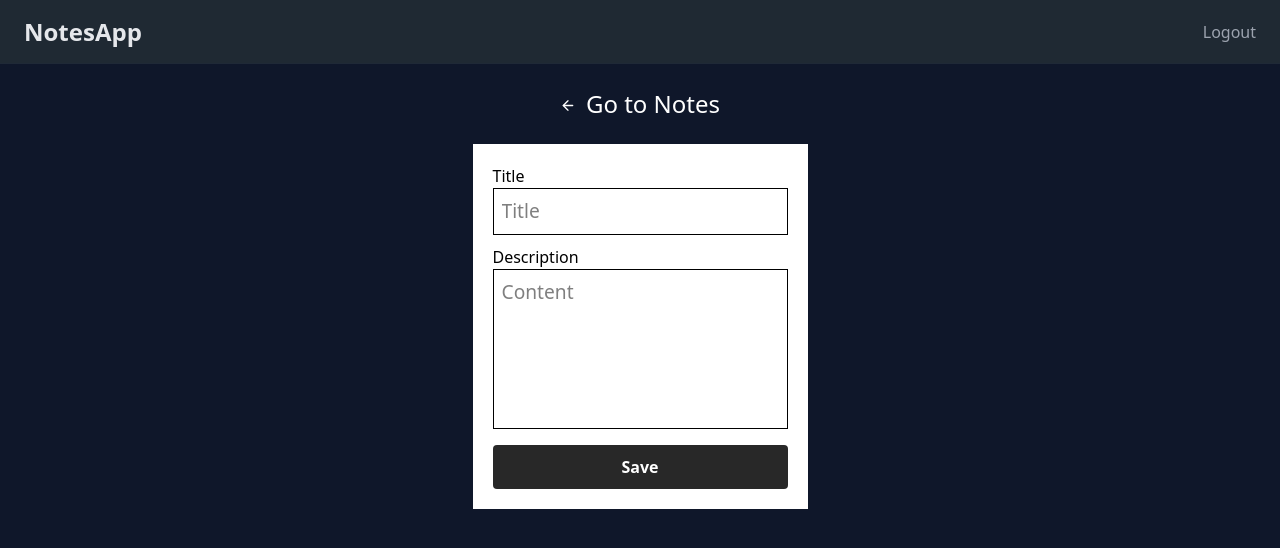
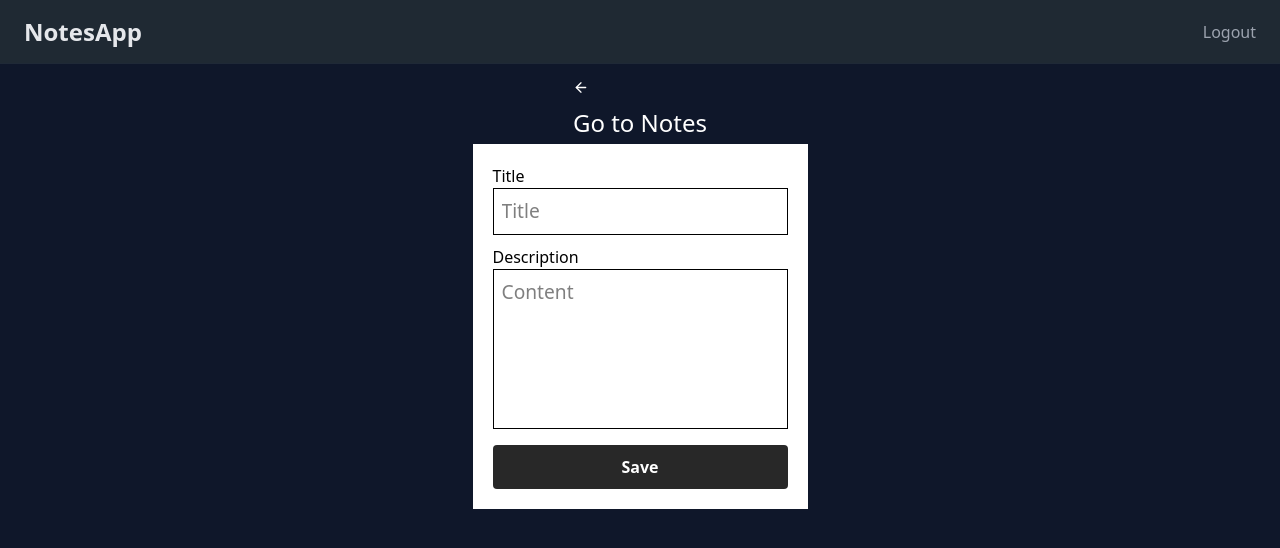
Before and after one commit to donald-hub/notes-app-frontend, a React (Vite) app: page /create in a window 1280 px wide. Shown: the top 548 px of the page. Built offline with nearby package versions, Linux system fonts and the light colour scheme; sample sign-in values are in the browser's storage; the HTML template or start-up script is replaced by a standard one.

Commit message:
go to notes

```diff
--- a/src/pages/createPage.jsx
+++ b/src/pages/createPage.jsx
@@ -44,8 +44,8 @@ const createPage = () => {
     <Navbar />
     <div className={styles.authPage}>
     <div className={styles.header}>
-      <Link to="/" ><ArrowLeftIcon className={styles.backIcon}/></Link>
-      <span className={styles.backTitle}>Go to Notes</span>
+      <Link to="/" ><ArrowLeftIcon className={styles.backIcon}/>
+      <span className={styles.backTitle}>Go to Notes</span></Link>
     </div>
     <form className={styles.form} onSubmit={handleSubmit}>
       <div className="flex flex-col">
```
